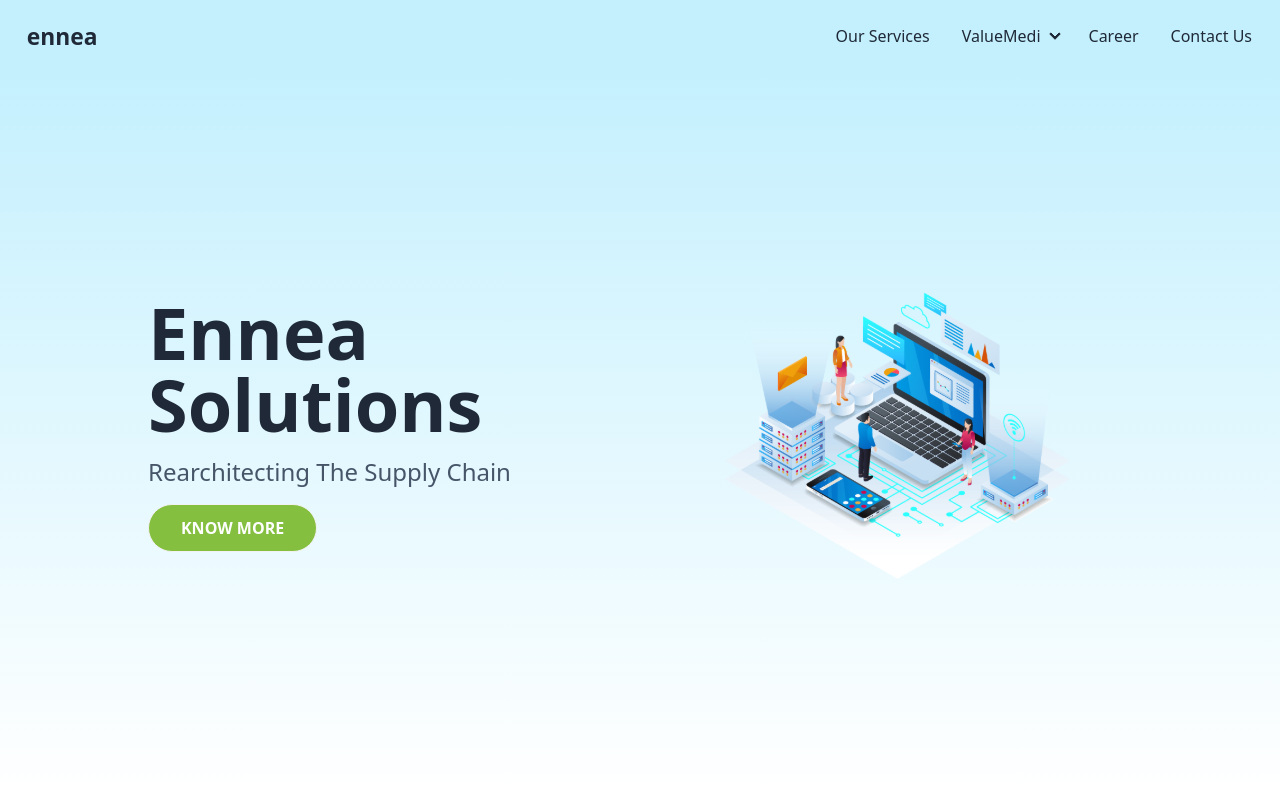
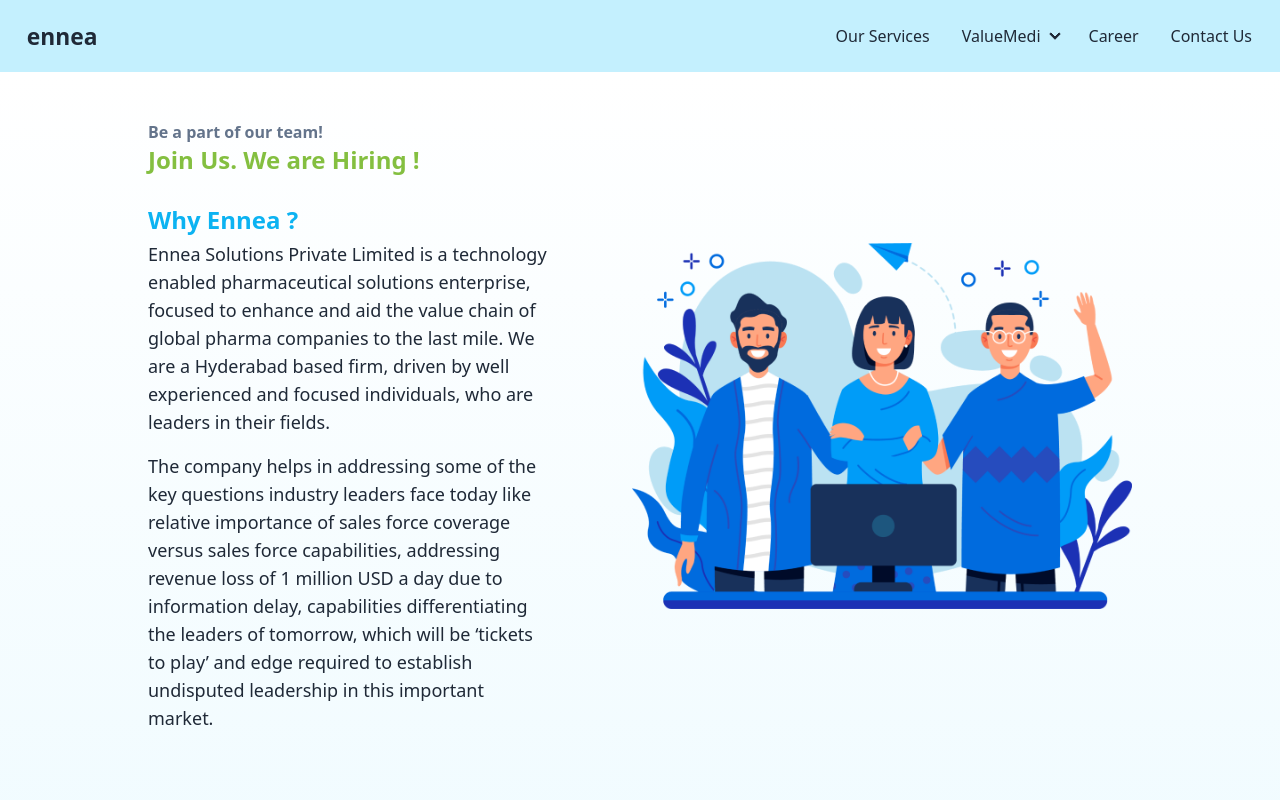
Before and after one commit to Sumanani/EnneaLandingPage, a React (Vite) app: page / in a window 1280 px wide. Shown: the top 800 px of the page. Built offline with nearby package versions, Linux system fonts and the light colour scheme.

Commit message:
refactor career page

```diff
--- a/src/App.tsx
+++ b/src/App.tsx
@@ -1,3 +1,4 @@
+import Footer from "./components/Footer";
 import NavBar from "./components/Navbar";
 import OpeningSection from "./components/OpeningSection";
 import Career from "./pages/Career";
@@ -6,7 +7,9 @@ import Home from "./pages/Home";
 const App = () => {
   return (
     <>
-      <Home />
+      <NavBar />
+      <Career />
+      <Footer />
     </>
   );
 };
--- /dev/null
+++ b/src/components/CareerMain.tsx
@@ -0,0 +1,42 @@
+import career from "../assets/images/career/career.png";
+
+const CareerMain = () => {
+  return (
+    <div className="container w-full max-w-[1240px] my-8 md:my-12 gap-20 flex justify-between items-center">
+      <div className="flex flex-col">
+        <p className="text-slate-500 font-semibold">Be a part of our team!</p>
+        <h1 className="heading-primary mt-0 text-2xl">
+          Join Us. We are Hiring !
+        </h1>
+        <img
+          className="lg:hidden self-center my-8 w-full max-w-[500px]"
+          src={career}
+          alt="career image"
+        />
+        <p className="heading-career">Why Ennea ?</p>
+        <p className="text-lg">
+          Ennea Solutions Private Limited is a technology enabled pharmaceutical
+          solutions enterprise, focused to enhance and aid the value chain of
+          global pharma companies to the last mile. We are a Hyderabad based
+          firm, driven by well experienced and focused individuals, who are
+          leaders in their fields.
+        </p>
+        <p className="text-lg mt-4">
+          The company helps in addressing some of the key questions industry
+          leaders face today like relative importance of sales force coverage
+          versus sales force capabilities, addressing revenue loss of 1 million
+          USD a day due to information delay, capabilities differentiating the
+          leaders of tomorrow, which will be ‘tickets to play’ and edge required
+          to establish undisputed leadership in this important market.
+        </p>
+      </div>
+      <img
+        className="hidden lg:flex max-w-[500px]"
+        src={career}
+        alt="career image"
+      />
+    </div>
+  );
+};
+
+export default CareerMain;
--- a/src/pages/Career.tsx
+++ b/src/pages/Career.tsx
@@ -1,43 +1,11 @@
-import career from "../assets/images/career/career.png";
+import CareerMain from "../components/CareerMain";
+import OpeningSection from "../components/OpeningSection";
 
 const Career = () => {
   return (
-    <div className="flex flex-col justify-center items-center">
-      <div className="container w-full max-w-[1240px] my-8 md:my-12 gap-20 flex justify-between items-center">
-        <div className="flex flex-col">
-          <p className="text-slate-500 font-semibold">Be a part of our team!</p>
-          <h1 className="heading-primary mt-0 text-2xl">
-            Join Us. We are Hiring !
-          </h1>
-          <img
-            className="lg:hidden self-center my-8 w-full max-w-[500px]"
-            src={career}
-            alt="career image"
-          />
-          <p className="heading-career">Why Ennea ?</p>
-          <p className="text-lg">
-            Ennea Solutions Private Limited is a technology enabled
-            pharmaceutical solutions enterprise, focused to enhance and aid the
-            value chain of global pharma companies to the last mile. We are a
-            Hyderabad based firm, driven by well experienced and focused
-            individuals, who are leaders in their fields.
-          </p>
-          <p className="text-lg mt-4">
-            The company helps in addressing some of the key questions industry
-            leaders face today like relative importance of sales force coverage
-            versus sales force capabilities, addressing revenue loss of 1
-            million USD a day due to information delay, capabilities
-            differentiating the leaders of tomorrow, which will be ‘tickets to
-            play’ and edge required to establish undisputed leadership in this
-            important market.
-          </p>
-        </div>
-        <img
-          className="hidden lg:flex max-w-[500px]"
-          src={career}
-          alt="career image"
-        />
-      </div>
+    <div className="flex flex-col bg-gradient-to-b from-transparent to-[#c4f0fe] justify-center items-center">
+      <CareerMain />
+      <OpeningSection />
     </div>
   );
 };
```
